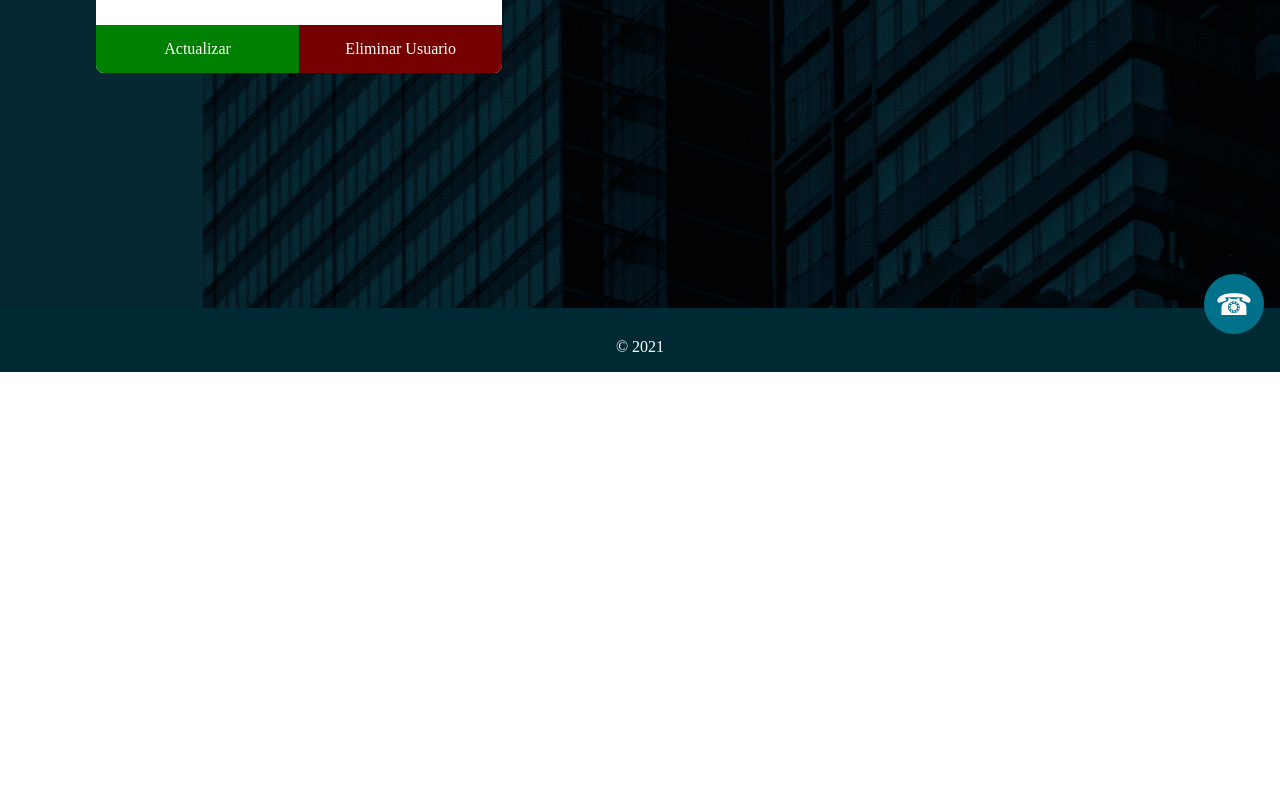
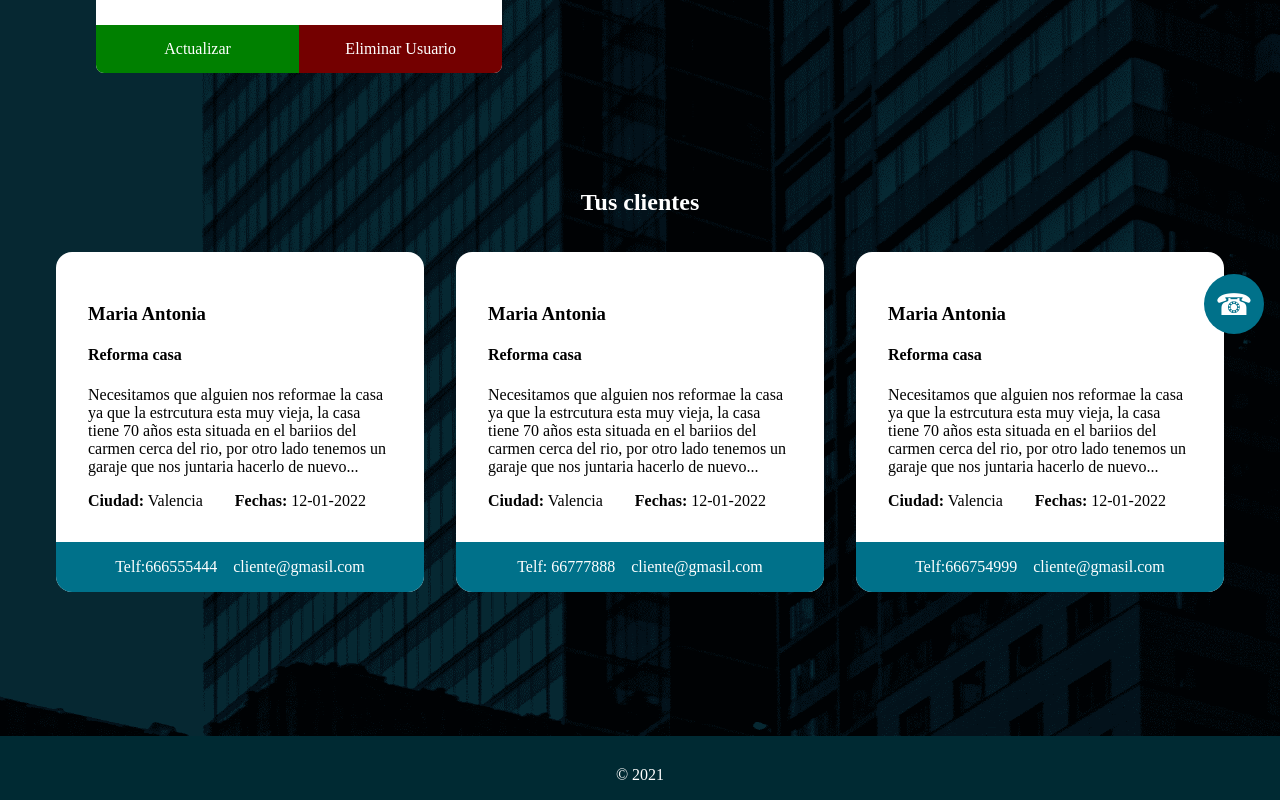
Before and after one commit to farraul/Front-React-Redux-arquitectos, a React (Create React App) app: page /admin-profile in a window 1280 px wide. Shown: the part 450-1250 px from the top of the page. Before the commit the page ends 822 px from the top, so only its background shows below. Built offline with nearby package versions, Linux system fonts and the light colour scheme.

Commit message:
admin profile, remove data of the clients

```diff
--- a/src/Containers/Admin/Admin_profile/Admin_profile.jsx
+++ b/src/Containers/Admin/Admin_profile/Admin_profile.jsx
@@ -25,9 +25,8 @@ const Admin_profile = () => {
                 </div>
                 <div className='admin-p-section-2'>
                     <div className='admin-p-width'>
-
+                        {/* datos perfill*/}
                         <div className='admin-p-profile'>
-
                             <div className='admin-p-profile-padding'>
                                 <h3>Tus datos </h3>
                                 <div className='admin-p-profile-info'>
@@ -79,6 +78,126 @@ const Admin_profile = () => {
                             </div>
                         </div>
                     </div>
+                    {/*fin data user */}
+
+                     {/*reserva, carga css del componente de offers */}
+                    <div className='iframe-arquitects-iframe-profile-section'>
+                    <h2 className='cent'>Tus clientes</h2>
+
+                    <div className='iframe-arquitects-iframe-profile'>
+                        <div className='iframe-arquitects-h'>
+                            <div className='iframe-arquitects-lead'>
+                                <div className='iframe-arquitects-client'>
+                                    <div className='iframe-arquitects-client-data-top'>
+                                        <div className='iframe-arquitects-client-name'>
+                                            <h3>Maria Antonia</h3>
+                                        </div>
+                                        <div className='iframe-arquitects-client-title'>
+                                            <h4>Reforma casa</h4>
+                                        </div>
+                                        <div className='iframe-arquitects-client-descrip'>
+                                            <hp>Necesitamos que alguien nos reformae la casa ya que la estrcutura esta muy vieja, la casa tiene 70 años esta situada en el bariios del carmen cerca del rio, por otro lado tenemos un garaje que nos juntaria hacerlo de nuevo...</hp>
+                                        </div>
+                                        <div className='iframe-arquitects-client-descrip-extra'>
+                                            <div className='iframe-arquitects-client-location'>
+                                                <strong>Ciudad:</strong> Valencia
+                                            </div>
+                                            <div className='iframe-arquitects-client-date'>
+                                                <strong>Fechas:</strong> 12-01-2022
+                                            </div>
+                                        </div>
+                                    </div>
+
+                                    <div className='iframe-arquitects-client-info-contact'>
+                                        <div className='iframe-arquitects-client-info-contact-data'>
+                                            <div className='iframe-arquitects-client-contact'>
+                                                Telf:<span className=''>666555444</span>
+                                            </div>
+                                            <div className='iframe-arquitects-client-contact-email'>
+                                                <span className=''>cliente@gmasil.com</span>
+                                            </div>
+                                        </div>
+
+                                    </div>
+                                </div>
+                            </div>
+                        </div>
+                        <div className='iframe-arquitects-h'>
+                            <div className='iframe-arquitects-lead'>
+                                <div className='iframe-arquitects-client'>
+                                    <div className='iframe-arquitects-client-data-top'>
+                                        <div className='iframe-arquitects-client-name'>
+                                            <h3>Maria Antonia</h3>
+                                        </div>
+                                        <div className='iframe-arquitects-client-title'>
+                                            <h4>Reforma casa</h4>
+                                        </div>
+                                        <div className='iframe-arquitects-client-descrip'>
+                                            <hp>Necesitamos que alguien nos reformae la casa ya que la estrcutura esta muy vieja, la casa tiene 70 años esta situada en el bariios del carmen cerca del rio, por otro lado tenemos un garaje que nos juntaria hacerlo de nuevo...</hp>
+                                        </div>
+                                        <div className='iframe-arquitects-client-descrip-extra'>
+                                            <div className='iframe-arquitects-client-location'>
+                                                <strong>Ciudad:</strong> Valencia
+                                            </div>
+                                            <div className='iframe-arquitects-client-date'>
+                                                <strong>Fechas:</strong> 12-01-2022
+                                            </div>
+                                        </div>
+                                    </div>
+
+                                    <div className='iframe-arquitects-client-info-contact'>
+                                        <div className='iframe-arquitects-client-info-contact-data'>
+                                            <div className='iframe-arquitects-client-contact'>
+                                                Telf: <span className=''>66777888</span>
+                                            </div>
+                                            <div className='iframe-arquitects-client-contact-email'>
+                                                 <span className=''>cliente@gmasil.com</span>
+                                            </div>
+                                        </div>
+
+                                    </div>
+                                </div>
+                            </div>
+                        </div>
+                        <div className='iframe-arquitects-h'>
+                            <div className='iframe-arquitects-lead'>
+                                <div className='iframe-arquitects-client'>
+                                    <div className='iframe-arquitects-client-data-top'>
+                                        <div className='iframe-arquitects-client-name'>
+                                            <h3>Maria Antonia</h3>
+                                        </div>
+                                        <div className='iframe-arquitects-client-title'>
+                                            <h4>Reforma casa</h4>
+                                        </div>
+                                        <div className='iframe-arquitects-client-descrip'>
+                                            <hp>Necesitamos que alguien nos reformae la casa ya que la estrcutura esta muy vieja, la casa tiene 70 años esta situada en el bariios del carmen cerca del rio, por otro lado tenemos un garaje que nos juntaria hacerlo de nuevo...</hp>
+                                        </div>
+                                        <div className='iframe-arquitects-client-descrip-extra'>
+                                            <div className='iframe-arquitects-client-location'>
+                                                <strong>Ciudad:</strong> Valencia
+                                            </div>
+                                            <div className='iframe-arquitects-client-date'>
+                                                <strong>Fechas:</strong> 12-01-2022
+                                            </div>
+                                        </div>
+                                    </div>
+
+                                    <div className='iframe-arquitects-client-info-contact'>
+                                        <div className='iframe-arquitects-client-info-contact-data'>
+                                            <div className='iframe-arquitects-client-contact'>
+                                                Telf:<span className=''>666754999</span>
+                                            </div>
+                                            <div className='iframe-arquitects-client-contact-email'>
+                                                <span className=''>cliente@gmasil.com</span>
+                                            </div>
+                                        </div>
+
+                                    </div>
+                                </div>
+                            </div>
+                        </div>
+                        </div>
+                    </div>
                 </div>
             </div>
         </div>
--- a/src/Containers/Admin/Admin_profile/Admin_profile.scss
+++ b/src/Containers/Admin/Admin_profile/Admin_profile.scss
@@ -8,12 +8,13 @@
 // }
 
 .admin-p-section-1{
-height: calc(100vh - 6.9em);
+height: fit-content;
 background: url('../../../assets/images/background-full-weight.png');
 background-size: cover;
 color: white;
 display: flex;
 flex-direction: column;
+padding: 0em 0em 8em 0em;
 
 }
 .admin-p-profile-info {
@@ -71,3 +72,16 @@ padding: 2em 4em;
 justify-content: center;
 border-radius: 0em 0em 0.5em 0em;
 }
+.iframe-arquitects-iframe-profile {
+display: flex;
+width: 100%;
+max-width: 1200px;
+margin: auto;
+}
+.iframe-arquitects-iframe-profile-section {
+    display: flex;
+    flex-direction: column;
+}
+.cent{
+text-align: center;
+}
```
Lines whose indentation alone changed are shown as unchanged.
